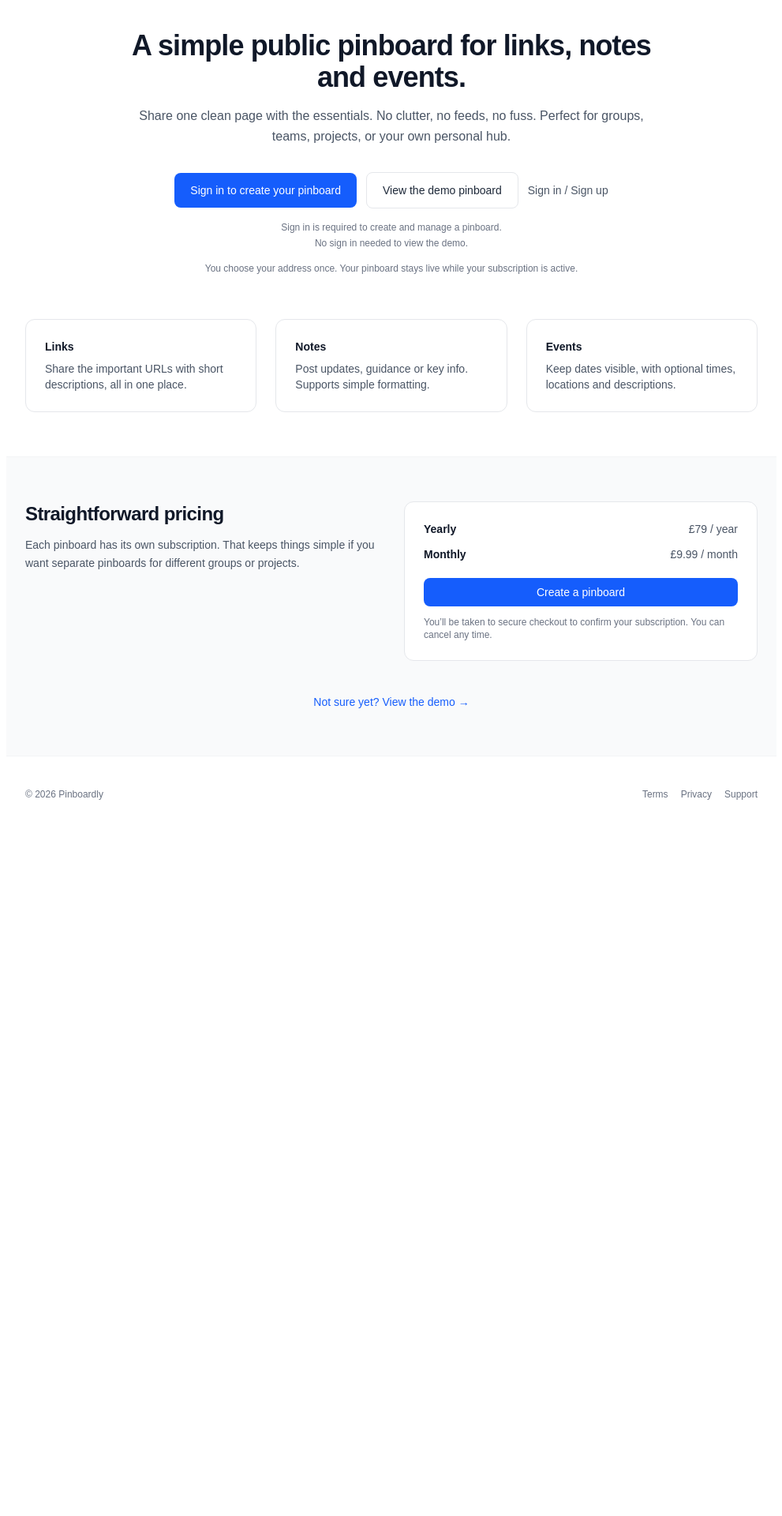
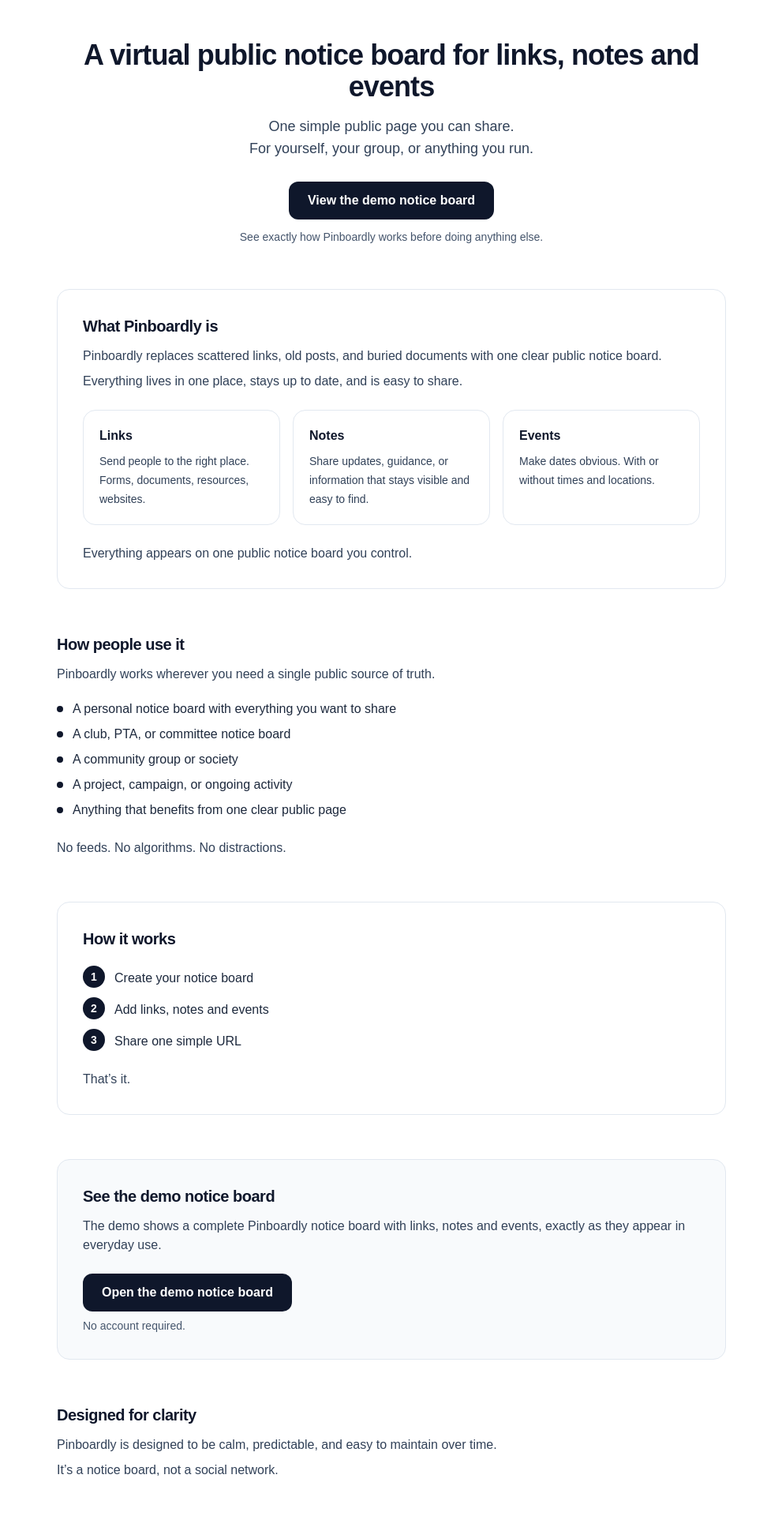
Before and after one commit to steve-aldmere/pinboardly, a Next.js app: page / in a window 1280 px wide. Shown: the part 320-2240 px from the top of the page at 79% size, without its empty margins (144-1135 px from the left). Before the commit the page ends 1406 px from the top, so only its background shows below. Built offline with nearby package versions, Linux system fonts and the light colour scheme; no server answers.

Commit message:
feat(homepage): demo-led homepage with centred logo and clarified positioning

```diff
--- a/app/page.tsx
+++ b/app/page.tsx
@@ -1,22 +1,21 @@
 import Link from "next/link";
-import { redirect } from "next/navigation";
-import { createServerSupabaseClient } from "@/lib/supabase-server";
-import { PlausibleLink } from "./components/PlausibleTrack";
 
-export default async function Page() {
-  const supabase = await createServerSupabaseClient();
-  const { data } = await supabase.auth.getUser();
+export default function HomePage() {
+  return (
+    <main className="min-h-screen bg-white text-slate-900">
+      {/* Top area: Sign in (small) + centred stacked logo */}
+      <header className="border-b border-slate-100">
+        <div className="mx-auto max-w-5xl px-6 py-6">
+          <div className="flex items-start justify-end">
+            <Link
+              href="/app"
+              className="text-sm font-medium text-slate-700 hover:text-slate-900"
+            >
+              Sign in
+            </Link>
+          </div>
 
-  // If already signed in, go to dashboard
-  if (data?.user) {
-    redirect("/app/dashboard");
-  }
-
-  return (
-    <div className="min-h-screen bg-white">
-      {/* Top block: centred stacked logo only */}
-      <header className="border-b border-gray-100">
-        <div className="mx-auto flex max-w-5xl justify-center px-6 py-10">
+          <div className="mt-6 flex justify-center">
             <Link href="/" aria-label="Pinboardly home">
               <img
                 src="/pinboardly-icon2.svg"
@@ -25,159 +24,261 @@
               />
             </Link>
           </div>
+        </div>
       </header>
 
+      {/* Content */}
+      <section className="mx-auto max-w-4xl px-6 pb-20 pt-10">
         {/* Hero */}
-      <main>
-        <section className="mx-auto max-w-5xl px-6 py-14">
-          <div className="mx-auto max-w-2xl text-center">
-            <h1 className="text-4xl font-semibold tracking-tight text-gray-900">
-              A simple public pinboard for links, notes and events.
+        <div className="mt-4 text-center">
+          <h1 className="text-3xl font-semibold tracking-tight sm:text-4xl">
+            A virtual public notice board for links, notes and events
           </h1>
-            <p className="mt-4 text-base leading-relaxed text-gray-600">
-              Share one clean page with the essentials. No clutter, no feeds, no
-              fuss. Perfect for groups, teams, projects, or your own personal hub.
+
+          <p className="mx-auto mt-4 max-w-2xl text-base leading-7 text-slate-700 sm:text-lg">
+            One simple public page you can share.
+            <br />
+            For yourself, your group, or anything you run.
           </p>
 
-            <div className="mt-8 flex w-full flex-col items-stretch justify-center gap-3 sm:flex-row sm:items-center sm:justify-center">
-              <PlausibleLink
-                href="/app/pinboards/new"
-                event="home_create_click"
-                className="rounded-lg bg-blue-600 px-5 py-3 text-center text-sm font-medium text-white hover:bg-blue-700"
+          <div className="mt-7 flex flex-col items-center gap-3">
+            <Link
+              href="/demo-board"
+              className="inline-flex items-center justify-center rounded-xl bg-slate-900 px-6 py-3 text-base font-semibold text-white hover:bg-slate-800"
             >
-                Sign in to create your pinboard
-              </PlausibleLink>
-
-              <PlausibleLink
-                href="/demo-board"
-                event="home_demo_click"
-                className="rounded-lg border border-gray-200 px-5 py-3 text-center text-sm font-medium text-gray-800 hover:bg-gray-50"
-              >
-                View the demo pinboard
-              </PlausibleLink>
-
-              <Link
-                href="/app/login"
-                className="py-2 text-center text-sm font-medium text-gray-600 hover:text-gray-900 sm:py-0"
-              >
-                Sign in / Sign up
+              View the demo notice board
             </Link>
+            <p className="text-sm text-slate-600">
+              See exactly how Pinboardly works before doing anything else.
+            </p>
+          </div>
         </div>
 
-            {/* Expectation setting */}
-            <div className="mt-4 space-y-1">
-              <p className="text-xs text-gray-500">
-                Sign in is required to create and manage a pinboard.
+        {/* What it is */}
+        <div className="mt-14 rounded-2xl border border-slate-200 bg-white p-6 sm:p-8">
+          <h2 className="text-xl font-semibold tracking-tight">
+            What Pinboardly is
+          </h2>
+          <p className="mt-3 text-slate-700">
+            Pinboardly replaces scattered links, old posts, and buried documents
+            with one clear public notice board.
           </p>
-              <p className="text-xs text-gray-500">No sign in needed to view the demo.</p>
-            </div>
+          <p className="mt-2 text-slate-700">
+            Everything lives in one place, stays up to date, and is easy to
+            share.
+          </p>
 
-            <p className="mt-4 text-xs text-gray-500">
-              You choose your address once. Your pinboard stays live while your
-              subscription is active.
-            </p>
-          </div>
-        </section>
-
-        {/* Features */}
-        <section className="mx-auto max-w-5xl px-6 pb-14">
-          <div className="grid gap-6 md:grid-cols-3">
-            <div className="rounded-xl border border-gray-200 bg-white p-6">
-              <h2 className="text-sm font-semibold text-gray-900">Links</h2>
-              <p className="mt-2 text-sm text-gray-600">
-                Share the important URLs with short descriptions, all in one place.
+          <div className="mt-6 grid gap-4 sm:grid-cols-3">
+            <div className="rounded-2xl border border-slate-200 p-5">
+              <h3 className="font-semibold">Links</h3>
+              <p className="mt-2 text-sm leading-6 text-slate-700">
+                Send people to the right place. Forms, documents, resources,
+                websites.
               </p>
             </div>
 
-            <div className="rounded-xl border border-gray-200 bg-white p-6">
-              <h2 className="text-sm font-semibold text-gray-900">Notes</h2>
-              <p className="mt-2 text-sm text-gray-600">
-                Post updates, guidance or key info. Supports simple formatting.
+            <div className="rounded-2xl border border-slate-200 p-5">
+              <h3 className="font-semibold">Notes</h3>
+              <p className="mt-2 text-sm leading-6 text-slate-700">
+                Share updates, guidance, or information that stays visible and
+                easy to find.
               </p>
             </div>
 
-            <div className="rounded-xl border border-gray-200 bg-white p-6">
-              <h2 className="text-sm font-semibold text-gray-900">Events</h2>
-              <p className="mt-2 text-sm text-gray-600">
-                Keep dates visible, with optional times, locations and descriptions.
+            <div className="rounded-2xl border border-slate-200 p-5">
+              <h3 className="font-semibold">Events</h3>
+              <p className="mt-2 text-sm leading-6 text-slate-700">
+                Make dates obvious. With or without times and locations.
               </p>
             </div>
           </div>
-        </section>
 
-        {/* Pricing */}
-        <section className="border-t border-gray-100 bg-gray-50">
-          <div className="mx-auto max-w-5xl px-6 py-14">
-            <div className="grid gap-8 md:grid-cols-2 md:items-start">
-              <div>
-                <h2 className="text-2xl font-semibold tracking-tight text-gray-900">
-                  Straightforward pricing
-                </h2>
-                <p className="mt-3 text-sm leading-relaxed text-gray-600">
-                  Each pinboard has its own subscription. That keeps things simple if you
-                  want separate pinboards for different groups or projects.
+          <p className="mt-6 text-slate-700">
+            Everything appears on one public notice board you control.
           </p>
         </div>
 
-              <div className="rounded-xl border border-gray-200 bg-white p-6">
-                <div className="flex items-baseline justify-between">
-                  <div className="text-sm font-semibold text-gray-900">Yearly</div>
-                  <div className="text-sm text-gray-600">£79 / year</div>
-                </div>
-                <div className="mt-3 flex items-baseline justify-between">
-                  <div className="text-sm font-semibold text-gray-900">Monthly</div>
-                  <div className="text-sm text-gray-600">£9.99 / month</div>
+        {/* How people use it */}
+        <div className="mt-14">
+          <h2 className="text-xl font-semibold tracking-tight">
+            How people use it
+          </h2>
+          <p className="mt-3 text-slate-700">
+            Pinboardly works wherever you need a single public source of truth.
+          </p>
+
+          <ul className="mt-5 space-y-2 text-slate-800">
+            <li className="flex gap-3">
+              <span
+                className="mt-2 h-2 w-2 rounded-full bg-slate-900"
+                aria-hidden="true"
+              />
+              <span>
+                A personal notice board with everything you want to share
+              </span>
+            </li>
+            <li className="flex gap-3">
+              <span
+                className="mt-2 h-2 w-2 rounded-full bg-slate-900"
+                aria-hidden="true"
+              />
+              <span>A club, PTA, or committee notice board</span>
+            </li>
+            <li className="flex gap-3">
+              <span
+                className="mt-2 h-2 w-2 rounded-full bg-slate-900"
+                aria-hidden="true"
+              />
+              <span>A community group or society</span>
+            </li>
+            <li className="flex gap-3">
+              <span
+                className="mt-2 h-2 w-2 rounded-full bg-slate-900"
+                aria-hidden="true"
+              />
+              <span>A project, campaign, or ongoing activity</span>
+            </li>
+            <li className="flex gap-3">
+              <span
+                className="mt-2 h-2 w-2 rounded-full bg-slate-900"
+                aria-hidden="true"
+              />
+              <span>Anything that benefits from one clear public page</span>
+            </li>
+          </ul>
+
+          <p className="mt-6 text-slate-700">
+            No feeds. No algorithms. No distractions.
+          </p>
         </div>
 
-                <div className="mt-5">
-                  <PlausibleLink
-                    href="/app/pinboards/new"
-                    event="home_create_click"
-                    props={{ location: "pricing" }}
-                    className="block w-full rounded-lg bg-blue-600 px-4 py-2 text-center text-sm font-medium text-white hover:bg-blue-700"
+        {/* How it works */}
+        <div className="mt-14 rounded-2xl border border-slate-200 bg-white p-6 sm:p-8">
+          <h2 className="text-xl font-semibold tracking-tight">How it works</h2>
+
+          <ol className="mt-5 space-y-3 text-slate-800">
+            <li className="flex gap-3">
+              <span className="inline-flex h-7 w-7 items-center justify-center rounded-full bg-slate-900 text-sm font-semibold text-white">
+                1
+              </span>
+              <span className="mt-1">Create your notice board</span>
+            </li>
+            <li className="flex gap-3">
+              <span className="inline-flex h-7 w-7 items-center justify-center rounded-full bg-slate-900 text-sm font-semibold text-white">
+                2
+              </span>
+              <span className="mt-1">Add links, notes and events</span>
+            </li>
+            <li className="flex gap-3">
+              <span className="inline-flex h-7 w-7 items-center justify-center rounded-full bg-slate-900 text-sm font-semibold text-white">
+                3
+              </span>
+              <span className="mt-1">Share one simple URL</span>
+            </li>
+          </ol>
+
+          <p className="mt-6 text-slate-700">That’s it.</p>
+        </div>
+
+        {/* Demo spotlight */}
+        <div className="mt-14 rounded-2xl border border-slate-200 bg-slate-50 p-6 sm:p-8">
+          <h2 className="text-xl font-semibold tracking-tight">
+            See the demo notice board
+          </h2>
+          <p className="mt-3 text-slate-700">
+            The demo shows a complete Pinboardly notice board with links, notes
+            and events, exactly as they appear in everyday use.
+          </p>
+
+          <div className="mt-6 flex flex-col items-start gap-2">
+            <Link
+              href="/demo-board"
+              className="inline-flex items-center justify-center rounded-xl bg-slate-900 px-6 py-3 text-base font-semibold text-white hover:bg-slate-800"
             >
-                    Create a pinboard
-                  </PlausibleLink>
-                  <p className="mt-3 text-xs text-gray-500">
-                    You’ll be taken to secure checkout to confirm your subscription. You can cancel any time.
-                  </p>
-                </div>
+              Open the demo notice board
+            </Link>
+            <p className="text-sm text-slate-600">No account required.</p>
           </div>
         </div>
 
-            <div className="mt-10 text-center">
-              <PlausibleLink
-                href="/demo-board"
-                event="home_demo_click"
-                props={{ location: "footer" }}
-                className="text-sm font-medium text-blue-600 hover:text-blue-700"
+        {/* Philosophy */}
+        <div className="mt-14">
+          <h2 className="text-xl font-semibold tracking-tight">
+            Designed for clarity
+          </h2>
+          <p className="mt-3 text-slate-700">
+            Pinboardly is designed to be calm, predictable, and easy to maintain
+            over time.
+          </p>
+          <p className="mt-2 text-slate-700">
+            It’s a notice board, not a social network.
+          </p>
+        </div>
+
+        {/* Pricing (bottom, low emphasis) */}
+        <div className="mt-14 rounded-2xl border border-slate-200 bg-white p-6 sm:p-8">
+          <h2 className="text-xl font-semibold tracking-tight">Pricing</h2>
+
+          <div className="mt-4 text-slate-900">
+            <div className="text-lg font-semibold">£9 per month</div>
+            <div className="mt-1 text-slate-700">or £79 per year</div>
+          </div>
+
+          <ul className="mt-5 space-y-2 text-slate-800">
+            <li className="flex gap-3">
+              <span
+                className="mt-2 h-2 w-2 rounded-full bg-slate-900"
+                aria-hidden="true"
+              />
+              <span>One public notice board</span>
+            </li>
+            <li className="flex gap-3">
+              <span
+                className="mt-2 h-2 w-2 rounded-full bg-slate-900"
+                aria-hidden="true"
+              />
+              <span>Links, notes and events included</span>
+            </li>
+            <li className="flex gap-3">
+              <span
+                className="mt-2 h-2 w-2 rounded-full bg-slate-900"
+                aria-hidden="true"
+              />
+              <span>Cancel anytime</span>
+            </li>
+          </ul>
+
+          <div className="mt-6">
+            <Link
+              href="/app/pinboards/new"
+              className="inline-flex items-center justify-center rounded-xl border border-slate-300 bg-white px-6 py-3 text-base font-semibold text-slate-900 hover:bg-slate-50"
             >
-                Not sure yet? View the demo →
-              </PlausibleLink>
-            </div>
-          </div>
-        </section>
-
-        {/* Footer */}
-        <footer className="border-t border-gray-100">
-          <div className="mx-auto max-w-5xl px-6 py-10">
-            <div className="flex flex-col items-start justify-between gap-4 md:flex-row md:items-center">
-              <div className="text-xs text-gray-500">© {new Date().getFullYear()} Pinboardly</div>
-              <div className="flex gap-4">
-                <Link href="/terms" className="text-xs text-gray-500 hover:text-gray-700">
-                  Terms
-                </Link>
-                <Link href="/privacy" className="text-xs text-gray-500 hover:text-gray-700">
-                  Privacy
-                </Link>
-                <Link href="/support" className="text-xs text-gray-500 hover:text-gray-700">
-                  Support
+              Create your own notice board
             </Link>
           </div>
         </div>
+
+        {/* Footer */}
+        <footer className="mt-16 border-t border-slate-200 pt-8">
+          <div className="flex flex-wrap items-center gap-x-6 gap-y-2 text-sm text-slate-700">
+            <Link href="/privacy" className="hover:text-slate-900">
+              Privacy Policy
+            </Link>
+            <Link href="/terms" className="hover:text-slate-900">
+              Terms of Service
+            </Link>
+            <Link href="/support" className="hover:text-slate-900">
+              Support
+            </Link>
+            <span className="text-slate-500">support@pinboardly.com</span>
+          </div>
+
+          <div className="mt-6 text-sm text-slate-600">
+            <div>© 2026 Aldmere Ltd. All rights reserved.</div>
+            <div>Pinboardly is a product of Aldmere Ltd.</div>
           </div>
         </footer>
+      </section>
     </main>
-    </div>
   );
 }
```
Lines whose indentation alone changed are shown as unchanged.
